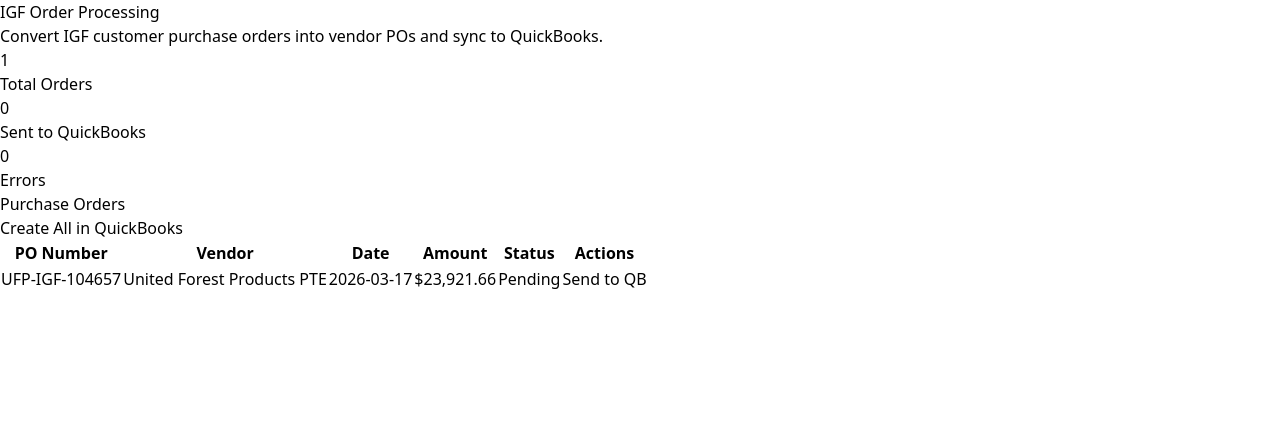
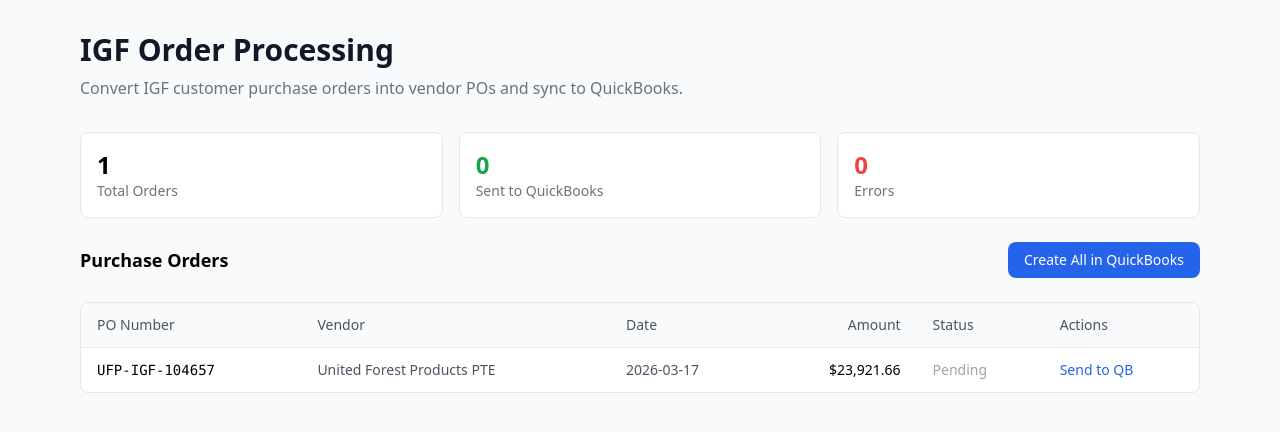
Before and after one commit to bidasdlin/igf-orders, a Next.js app: page / in a window 1280 px wide. Shown: the top 432 px of the page. Built offline with nearby package versions, Linux system fonts and the light colour scheme.

Commit message:
Add Tailwind CSS configuration file

```diff
--- /dev/null
+++ b/tailwind.config.ts
@@ -0,0 +1,12 @@
+import type { Config } from 'tailwindcss'
+
+const config: Config = {
+  content: [
+    './src/pages/**/*.{js,ts,jsx,tsx,mdx}',
+    './src/components/**/*.{js,ts,jsx,tsx,mdx}',
+    './src/app/**/*.{js,ts,jsx,tsx,mdx}',
+  ],
+  theme: { extend: {} },
+  plugins: [],
+}
+export default config
```
